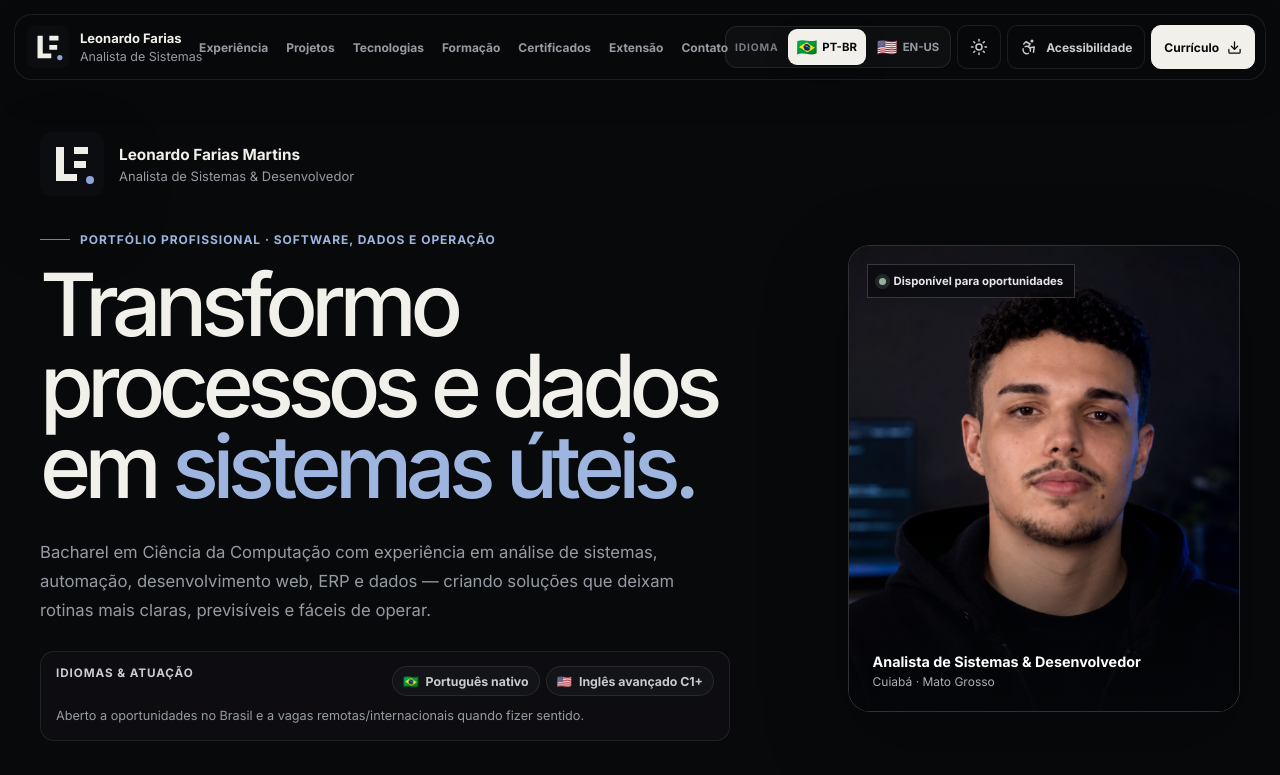
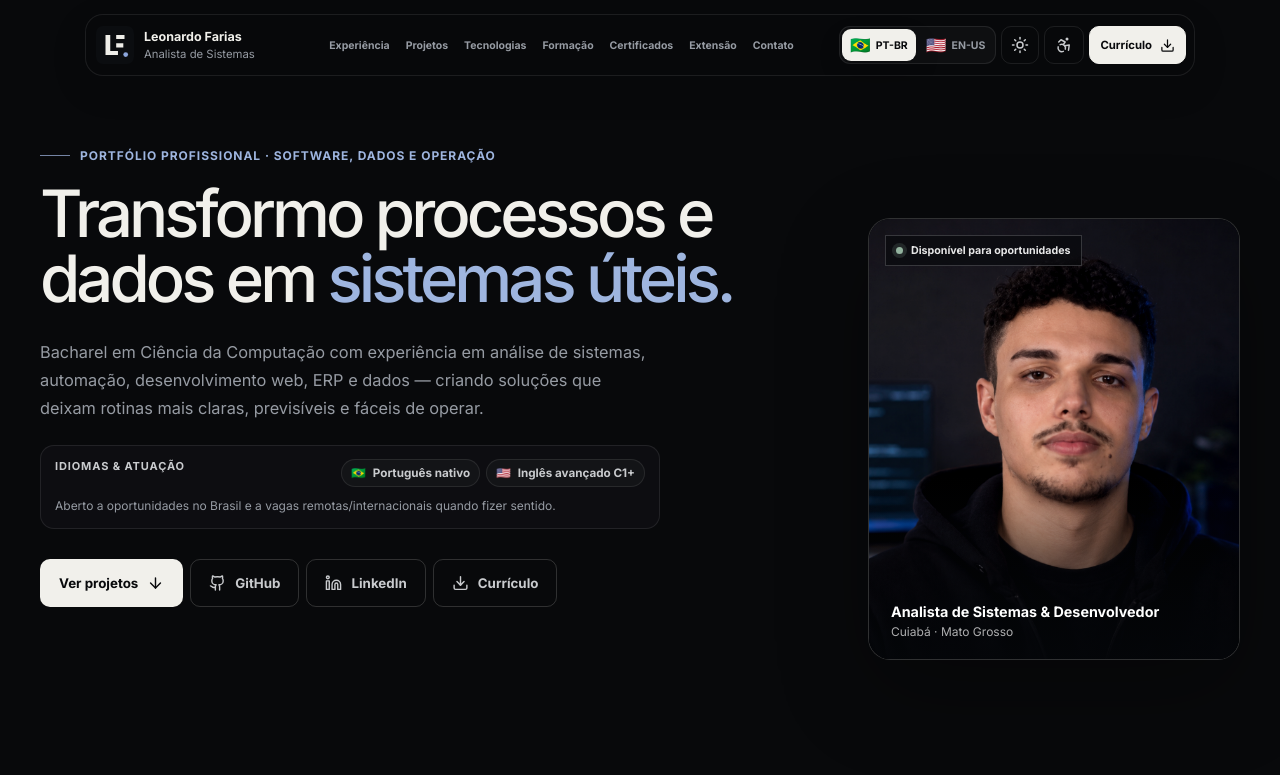
Before and after one commit to DevOPhost/portfolio, a React (Vite) app: page / in a window 1280 px wide. Shown: the top 775 px of the page. Built offline with nearby package versions, Linux system fonts and the light colour scheme.

Commit message:
Refine clean portfolio hero layout

```diff
--- a/src/App.tsx
+++ b/src/App.tsx
@@ -73,10 +73,6 @@ function App() {
         <Section id="inicio" className="hero">
           <div className="page-grid hero-layout">
             <div className="hero-copy">
-              <div className="hero-signature">
-                <img src="favicon.svg" alt="" width="64" height="64" />
-                <div><strong>Leonardo Farias Martins</strong><span>{copy.hero.signatureRole}</span></div>
-              </div>
               <span className="hero-eyebrow">{copy.hero.eyebrow}</span>
               <h1><span>{copy.hero.title.lead}</span> <em>{copy.hero.title.highlight}</em></h1>
               <p>{copy.hero.description}</p>
--- a/src/styles.css
+++ b/src/styles.css
@@ -469,33 +469,6 @@ svg {
   gap: 64px;
 }
 
-.hero-signature {
-  display: flex;
-  align-items: center;
-  gap: 15px;
-  margin-bottom: 38px;
-}
-
-.hero-signature img {
-  width: 64px;
-  height: 64px;
-  box-shadow: var(--shadow);
-}
-
-.hero-signature div {
-  display: flex;
-  flex-direction: column;
-}
-
-.hero-signature strong {
-  font-size: 0.92rem;
-}
-
-.hero-signature span {
-  margin-top: 4px;
-  color: var(--muted);
-  font-size: 0.78rem;
-}
 
 .hero h1 {
   max-width: 800px;
@@ -3020,9 +2993,6 @@ body {
   min-width: 0;
 }
 
-.hero-signature {
-  margin-bottom: 28px;
-}
 
 .hero-eyebrow {
   display: inline-flex;
@@ -3364,6 +3334,230 @@ body {
   }
 }
 
+
+/* Editorial alignment polish */
+
+@media (min-width: 1121px) {
+  .topbar {
+    width: min(1168px, calc(100vw - 48px));
+    min-height: 62px;
+    padding: 7px 8px 7px 10px;
+    grid-template-columns: 205px minmax(390px, 1fr) auto;
+  }
+
+  .brand {
+    gap: 10px;
+  }
+
+  .brand img {
+    width: 38px;
+    height: 38px;
+  }
+
+  .brand strong {
+    font-size: 0.75rem;
+  }
+
+  .brand small {
+    font-size: 0.68rem;
+  }
+
+  .topbar nav {
+    gap: 4px;
+  }
+
+  .topbar nav > a {
+    min-height: 38px;
+    padding: 0 8px;
+    font-size: 0.67rem;
+  }
+
+  .topbar-actions {
+    gap: 5px;
+  }
+
+  .icon-button,
+  .accessibility-button,
+  .topbar-resume,
+  .menu-button {
+    min-height: 38px;
+    padding-inline: 10px;
+    font-size: 0.68rem;
+  }
+
+  .icon-button {
+    width: 38px;
+  }
+
+  .language-switcher {
+    min-height: 38px;
+    border-radius: 11px;
+  }
+
+  .language-switcher > span {
+    padding-inline: 6px;
+    font-size: 0.58rem;
+  }
+
+  .language-switcher button {
+    min-height: 32px;
+    padding-inline: 8px;
+  }
+
+  .language-switcher button strong {
+    font-size: 0.63rem;
+  }
+
+  .hero {
+    min-height: min(900px, 100svh);
+    align-items: flex-start;
+    padding-top: 122px;
+    padding-bottom: 54px;
+  }
+
+  .hero-layout {
+    grid-template-columns: minmax(0, 1fr) minmax(374px, 0.46fr);
+    align-items: start;
+    gap: clamp(54px, 6vw, 92px);
+  }
+
+  .hero-copy {
+    max-width: 850px;
+    padding-top: 18px;
+  }
+
+  .hero-eyebrow {
+    margin-bottom: 18px;
+  }
+
+  .hero h1 {
+    max-width: 850px;
+    font-size: clamp(3.9rem, 4.58vw, 5.45rem);
+    line-height: 1;
+    letter-spacing: -0.061em;
+  }
+
+  .hero-copy > p {
+    max-width: 620px;
+    margin-top: 26px;
+    font-size: 0.98rem;
+    line-height: 1.72;
+  }
+
+  .hero-language-card {
+    max-width: 620px;
+    margin-top: 23px;
+    padding: 13px 14px;
+  }
+
+  .hero-language-card > strong {
+    font-size: 0.66rem;
+  }
+
+  .hero-language-card span {
+    min-height: 28px;
+    padding-inline: 9px;
+    font-size: 0.7rem;
+  }
+
+  .hero-language-card small {
+    font-size: 0.72rem;
+  }
+
+  .hero-actions {
+    margin-top: 30px;
+  }
+
+  .portrait-wrap {
+    max-width: 398px;
+    align-self: start;
+    margin-top: 92px;
+  }
+
+  .portrait {
+    border-radius: 22px;
+    box-shadow: 0 30px 90px rgba(0, 0, 0, 0.32);
+  }
+
+  .portrait__image {
+    aspect-ratio: 0.84 / 1;
+  }
+
+  .portrait__status {
+    top: 16px;
+    left: 16px;
+    padding: 8px 10px;
+    font-size: 0.64rem;
+  }
+
+  .portrait figcaption {
+    right: 22px;
+    bottom: 20px;
+    left: 22px;
+  }
+
+  .professional-summary {
+    margin-top: 42px;
+  }
+
+  .professional-summary div {
+    padding: 18px 17px;
+  }
+}
+
+@media (min-width: 1121px) and (max-width: 1320px) {
+  .topbar {
+    width: min(1110px, calc(100vw - 36px));
+    grid-template-columns: 188px minmax(340px, 1fr) auto;
+  }
+
+  .topbar nav > a {
+    padding-inline: 6px;
+    font-size: 0.63rem;
+  }
+
+  .accessibility-button span,
+  .language-switcher > span {
+    display: none;
+  }
+
+  .hero h1 {
+    font-size: clamp(3.75rem, 5.1vw, 5.05rem);
+  }
+
+  .portrait-wrap {
+    max-width: 372px;
+    margin-top: 96px;
+  }
+}
+
+@media (min-width: 1321px) and (max-width: 1520px) {
+  .hero h1 {
+    font-size: clamp(4rem, 5vw, 5.25rem);
+  }
+
+  .portrait-wrap {
+    max-width: 382px;
+  }
+}
+
+@media (max-width: 820px) {
+  .hero-copy {
+    padding-top: 0;
+  }
+
+  .hero h1 {
+    letter-spacing: -0.06em;
+  }
+
+  .portrait-wrap {
+    margin-top: 4px;
+  }
+
+  .professional-summary {
+    margin-top: 22px;
+  }
+}
 @media print {
   .topbar,
   .hero-actions,
```
